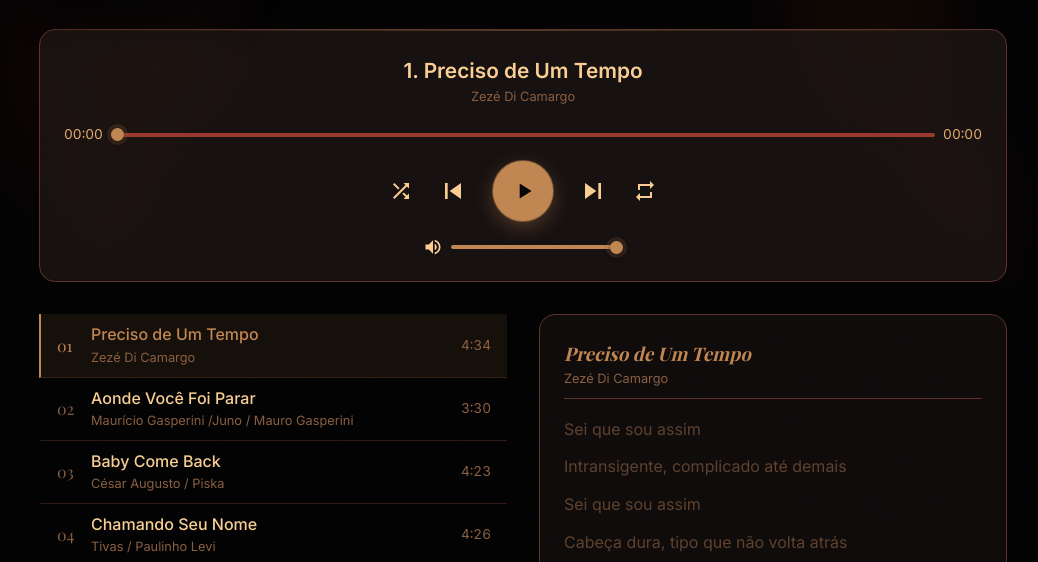
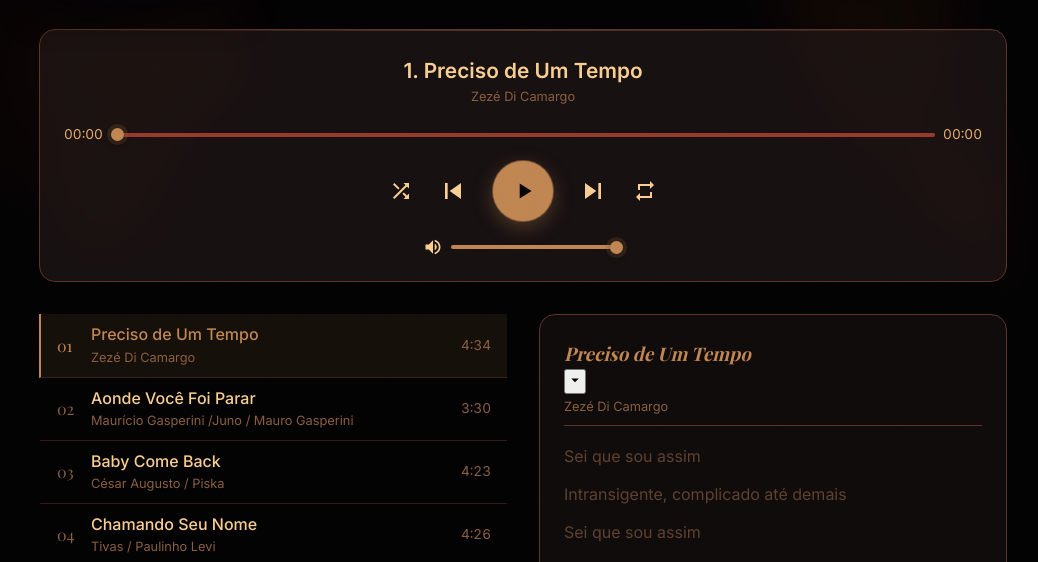
Before and after one commit to Andersonzx-ux/album-zcl-2002, a plain HTML site: page index.html in a window 1280 px wide. Shown: the part 235-797 px from the top of the page, without its empty margins (117-1155 px from the left). Drawn offline with nearby package versions, Linux system fonts and the light colour scheme; a web font is replaced by a local one.

Commit message:
Update index.html

```diff
--- a/index.html
+++ b/index.html
@@ -78,7 +78,14 @@
             <!-- Área de Letras -->
             <section class="lyrics-section" aria-label="Letra da música">
                 <div class="lyrics-header">
-                    <h3 id="lyrics-title">Letra</h3>
+                    <div class="lyrics-header-top">
+                        <h3 id="lyrics-title">Letra</h3>
+                        <button id="btn-toggle-lyrics" class="btn-toggle-lyrics" aria-label="Mostrar/esconder letra" title="Mostrar/esconder letra">
+                            <svg id="lyrics-toggle-icon" viewBox="0 0 24 24" fill="currentColor" width="18" height="18">
+                                <path d="M7 10l5 5 5-5z"/>
+                            </svg>
+                        </button>
+                    </div>
                     <p id="lyrics-composers" class="composers"></p>
                 </div>
                 <div id="lyrics-content" class="lyrics-content">
```
